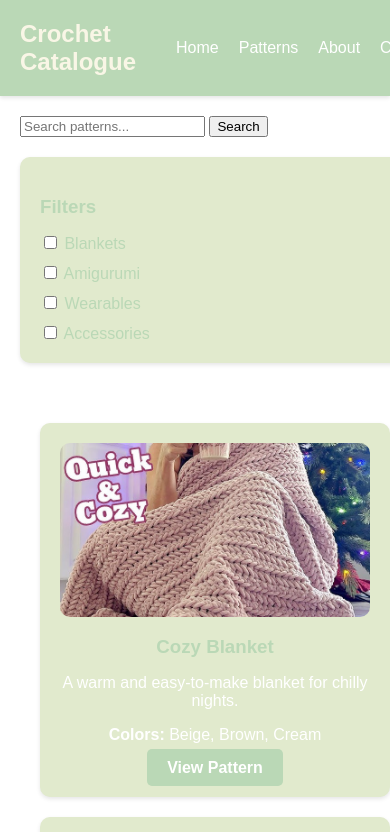
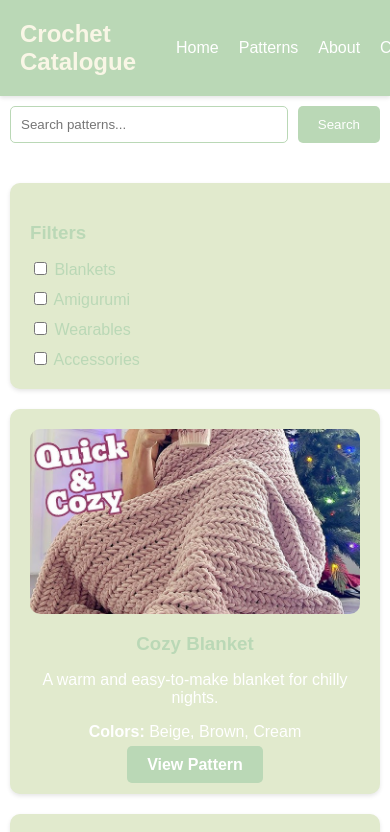
Before and after one commit to MatthewBert/Crochet-Cookbook, a plain HTML site: page patterns.html in a window 390 px wide. Shown: the top 832 px of the page. Drawn offline with Linux system fonts and the light colour scheme.

Commit message:
changed the layout of patterns page

```diff
--- a/css/patterns.css
+++ b/css/patterns.css
@@ -1,23 +1,59 @@
 /* Patterns Page Specific Styles */
 .patterns-page {
   display: flex;
-  flex-wrap: wrap;
+  flex-direction: column;
   gap: 20px;
   padding: 20px;
+  max-width: 1200px;
+  margin: 0 auto;
 }
 
-/* Filter Sidebar */
+/* Search Bar */
+.search-bar {
+  display: flex;
+  gap: 10px;
+  margin-bottom: 20px;
+}
+
+.search-bar input {
+  padding: 10px;
+  border: 1px solid #BAD8B6;
+  border-radius: 5px;
+  width: 300px;
+}
+
+.search-bar button {
+  padding: 10px 20px;
+  background-color: #BAD8B6;
+  color: #FFFFFF;
+  border: none;
+  border-radius: 5px;
+  cursor: pointer;
+}
+
+.search-bar button:hover {
+  background-color: #F9F6E6;
+  color: #BAD8B6;
+}
+
+/* Filter and Patterns Grid */
+.filter-and-grid {
+  display: flex;
+  gap: 20px;
+}
+
+/* Filter Section */
 .filter-sidebar {
   width: 250px;
   padding: 20px;
-  background-color: #E1EACD; /* Filter Sidebar Background Color */
+  background-color: #E1EACD;
   border-radius: 10px;
   box-shadow: 0 2px 4px rgba(0, 0, 0, 0.1);
 }
 
 .filter-sidebar h3 {
   margin-bottom: 15px;
-  color: #BAD8B6; /* Filter Heading Text Color */
+  color: #BAD8B6;
 }
 
 .filter-options {
@@ -27,20 +63,19 @@
 }
 
 .filter-options label {
-  color: #BAD8B6; /* Filter Label Text Color */
+  color: #BAD8B6;
 }
 
 /* Patterns Grid */
 .patterns-grid {
   flex: 1;
   display: grid;
-  grid-template-columns: repeat(auto-fill, minmax(250px, 1fr));
+  grid-template-columns: repeat(3, 1fr); /* 3 cards per row */
   gap: 20px;
-  padding: 20px;
 }
 
 .pattern-card {
-  background-color: #E1EACD; /* Pattern Card Background Color */
+  background-color: #E1EACD;
   padding: 20px;
   border-radius: 10px;
   box-shadow: 0 2px 4px rgba(0, 0, 0, 0.1);
@@ -55,68 +90,49 @@
 
 .pattern-card h3 {
   margin: 15px 0 10px;
-  color: #BAD8B6; /* Pattern Card Heading Text Color */
+  color: #BAD8B6;
 }
 
 .pattern-card p {
-  color: #FFFFFF; /* Pattern Card Text Color */
+  color: #FFFFFF;
   margin-bottom: 15px;
 }
 
 .view-button {
-  background-color: #BAD8B6; /* Button Color */
+  background-color: #BAD8B6;
   padding: 10px 20px;
   border-radius: 5px;
-  color: #FFFFFF; /* Button Text Color */
+  color: #FFFFFF;
   font-weight: bold;
   text-decoration: none;
 }
 
 .view-button:hover {
-  background-color: #F9F6E6; /* Button Hover Color */
-  color: #BAD8B6; /* Button Text Hover Color */
-}
-
-/* Pagination */
-.pagination {
-  display: flex;
-  justify-content: center;
-  align-items: center;
-  gap: 20px;
-  margin-top: 20px;
-}
-
-.pagination button {
-  padding: 10px 20px;
-  background-color: #BAD8B6; /* Button Color */
-  color: #FFFFFF; /* Button Text Color */
-  border: none;
-  border-radius: 5px;
-  cursor: pointer;
-}
-
-.pagination button:hover {
-  background-color: #F9F6E6; /* Button Hover Color */
-  color: #BAD8B6; /* Button Text Hover Color */
-}
-
-.pagination button:disabled {
-  background-color: #ccc;
-  cursor: not-allowed;
+  background-color: #F9F6E6;
+  color: #BAD8B6;
 }
 
 /* Responsive Design */
+@media (max-width: 1200px) {
+  .patterns-grid {
+    grid-template-columns: repeat(2, 1fr); /* 2 cards per row on smaller screens */
+  }
+}
+
 @media (max-width: 768px) {
   .patterns-page {
+    padding: 10px;
+  }
+
+  .filter-and-grid {
     flex-direction: column;
   }
 
   .filter-sidebar {
     width: 100%;
-    margin-bottom: 20px;
   }
 
   .patterns-grid {
-    grid-template-columns: repeat(auto-fill, minmax(200px, 1fr));
+    grid-template-columns: repeat(1, 1fr); /* 1 card per row on mobile */
   }
 }
--- a/data/patterns.json
+++ b/data/patterns.json
@@ -64,5 +64,16 @@
     "instructions": "Step 1: Chain 60...\nStep 2: Double crochet in each stitch...",
     "image": "assets/images/market-bag.jpg",
     "video": "https://www.youtube.com/watch?v=example6"
+  },
+  {
+    "id": 7,
+    "title": "test",
+    "description": "test desc",
+    "category": "Accessories",
+    "difficulty": "Advanced",
+    "colors": ["Green", "Brown"],
+    "instructions": "Test",
+    "image": "assets/images/market-bag.jpg",
+    "video": "https://www.youtube.com/watch?v=example6"
   }
 ]
--- a/js/patterns.js
+++ b/js/patterns.js
@@ -1,6 +1,5 @@
+document.addEventListener('DOMContentLoaded', () => {
   let allPatterns = []; // Stores all patterns from the JSON file
-let currentPage = 1; // Tracks the current page
-const patternsPerPage = 10; // Number of patterns to display per page
 
   // Fetch patterns from the JSON file
   fetch('data/patterns.json')
@@ -13,31 +12,32 @@ fetch('data/patterns.json')
     .then(patterns => {
       // Sort patterns by ID and store them
       allPatterns = patterns.sort((a, b) => a.id - b.id);
-    // Display the first page of patterns
-    displayPatterns(allPatterns, currentPage);
+      // Display all patterns
+      displayPatterns(allPatterns);
       // Set up the filter functionality
       setupFilters();
-    // Set up pagination
-    setupPagination(allPatterns);
     })
     .catch(error => {
       console.error('Error loading patterns:', error);
       const patternsGrid = document.getElementById('patterns-grid');
+      if (patternsGrid) {
         patternsGrid.innerHTML = '<p>Error loading patterns. Please try again later.</p>';
+      }
     });
 
-// Function to display patterns for the current page
-function displayPatterns(patterns, page) {
+  // Function to display all patterns
+  function displayPatterns(patterns) {
     const patternsGrid = document.getElementById('patterns-grid');
+
+    if (!patternsGrid) {
+      console.error('Error: Could not find the patterns grid in the DOM.');
+      return;
+    }
+
     patternsGrid.innerHTML = ''; // Clear the grid
 
-  // Calculate the start and end indices for the current page
-  const start = (page - 1) * patternsPerPage;
-  const end = start + patternsPerPage;
-  const paginatedPatterns = patterns.slice(start, end);
-
-  // Loop through the patterns for the current page and create cards
-  paginatedPatterns.forEach(pattern => {
+    // Loop through all patterns and create cards
+    patterns.forEach(pattern => {
       const patternCard = document.createElement('div');
       patternCard.classList.add('pattern-card');
 
@@ -51,36 +51,16 @@ function displayPatterns(patterns, page) {
 
       patternsGrid.appendChild(patternCard);
     });
-
-  // Update the pagination info
-  document.getElementById('page-info').textContent = `Page ${page} of ${Math.ceil(patterns.length / patternsPerPage)}`;
-}
-
-// Function to set up pagination
-function setupPagination(patterns) {
-  const prevButton = document.getElementById('prev-page');
-  const nextButton = document.getElementById('next-page');
-
-  // Previous button click event
-  prevButton.addEventListener('click', () => {
-    if (currentPage > 1) {
-      currentPage--;
-      displayPatterns(patterns, currentPage);
-    }
-  });
-
-  // Next button click event
-  nextButton.addEventListener('click', () => {
-    if (currentPage < Math.ceil(patterns.length / patternsPerPage)) {
-      currentPage++;
-      displayPatterns(patterns, currentPage);
-    }
-  });
   }
 
   // Function to set up filters
   function setupFilters() {
     const filterOptions = document.querySelectorAll('.filter-options input');
+
+    if (!filterOptions) {
+      console.error('Error: Could not find filter options in the DOM.');
+      return;
+    }
 
     // Add event listeners to filter checkboxes
     filterOptions.forEach(option => {
@@ -95,10 +75,9 @@ function setupFilters() {
           ? allPatterns.filter(pattern => selectedCategories.includes(pattern.category.toLowerCase()))
           : allPatterns;
 
-      // Reset to the first page and display filtered patterns
-      currentPage = 1;
-      displayPatterns(filteredPatterns, currentPage);
-      setupPagination(filteredPatterns);
+        // Display filtered patterns
+        displayPatterns(filteredPatterns);
       });
     });
   }
+});
--- a/patterns.html
+++ b/patterns.html
@@ -9,7 +9,7 @@
 </head>
 <body>
   <header>
-    <div ><a href="index.html" class="logo">Crochet Catalogue</a></div>
+    <div><a href="index.html" class="logo">Crochet Catalogue</a></div>
     <nav>
       <ul>
         <li><a href="index.html">Home</a></li>
@@ -27,7 +27,9 @@
       <button type="button">Search</button>
     </section>
 
-    <!-- Filter Sidebar -->
+    <!-- Filter and Patterns Grid -->
+    <section class="filter-and-grid">
+      <!-- Filter Section -->
       <aside class="filter-sidebar">
         <h3>Filters</h3>
         <div class="filter-options">
@@ -39,16 +41,10 @@
       </aside>
 
       <!-- Patterns Grid -->
-    <section class="patterns-grid" id="patterns-grid">
+      <div class="patterns-grid" id="patterns-grid">
         <!-- Patterns will be dynamically inserted here by JavaScript -->
+      </div>
     </section>
-
-    <!-- Pagination -->
-    <div class="pagination" id="pagination">
-      <button id="prev-page">Previous</button>
-      <span id="page-info"></span>
-      <button id="next-page">Next</button>
-    </div>
   </main>
 
   <footer>
```
Lines whose indentation alone changed are shown as unchanged.
